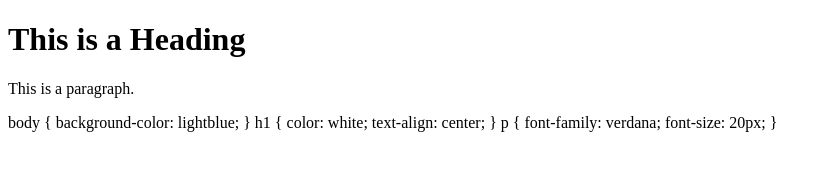
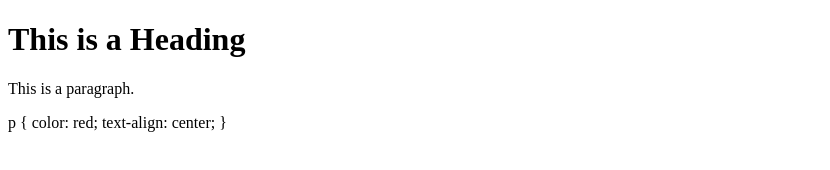
Before and after one commit to rileyskertich/rileyskertich.github.io, a plain HTML site: page index.html in a window 1280 px wide. Shown: the whole page, without its empty margins (0-830 px from the left). Drawn offline with Linux system fonts and the light colour scheme.

Commit message:
Update index.html

```diff
--- a/index.html
+++ b/index.html
@@ -7,17 +7,7 @@
 
 <h1>This is a Heading</h1>
 <p>This is a paragraph.</p>
-
-body {
-  background-color: lightblue;
-}
-
-h1 {
-  color: white;
+p {
+  color: red;
   text-align: center;
 }
-
-p {
-  font-family: verdana;
-  font-size: 20px;
-}
```
